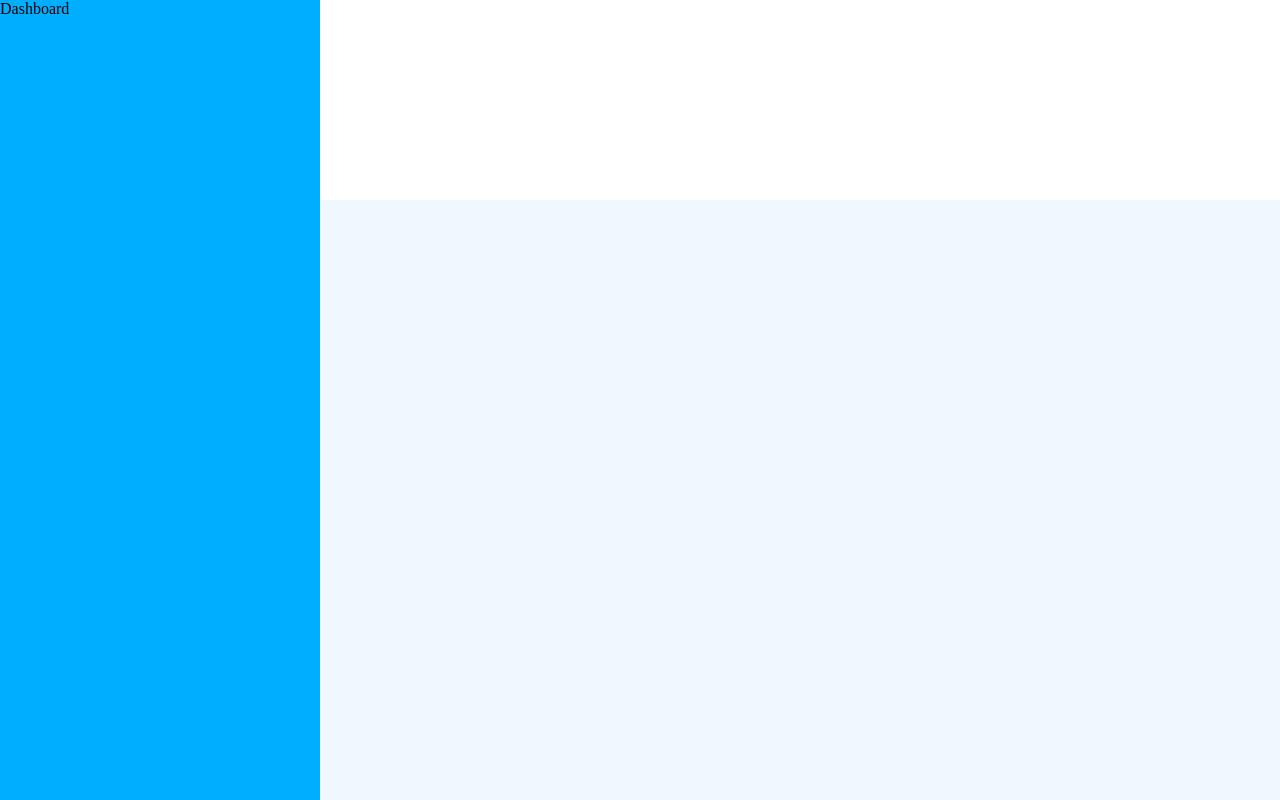
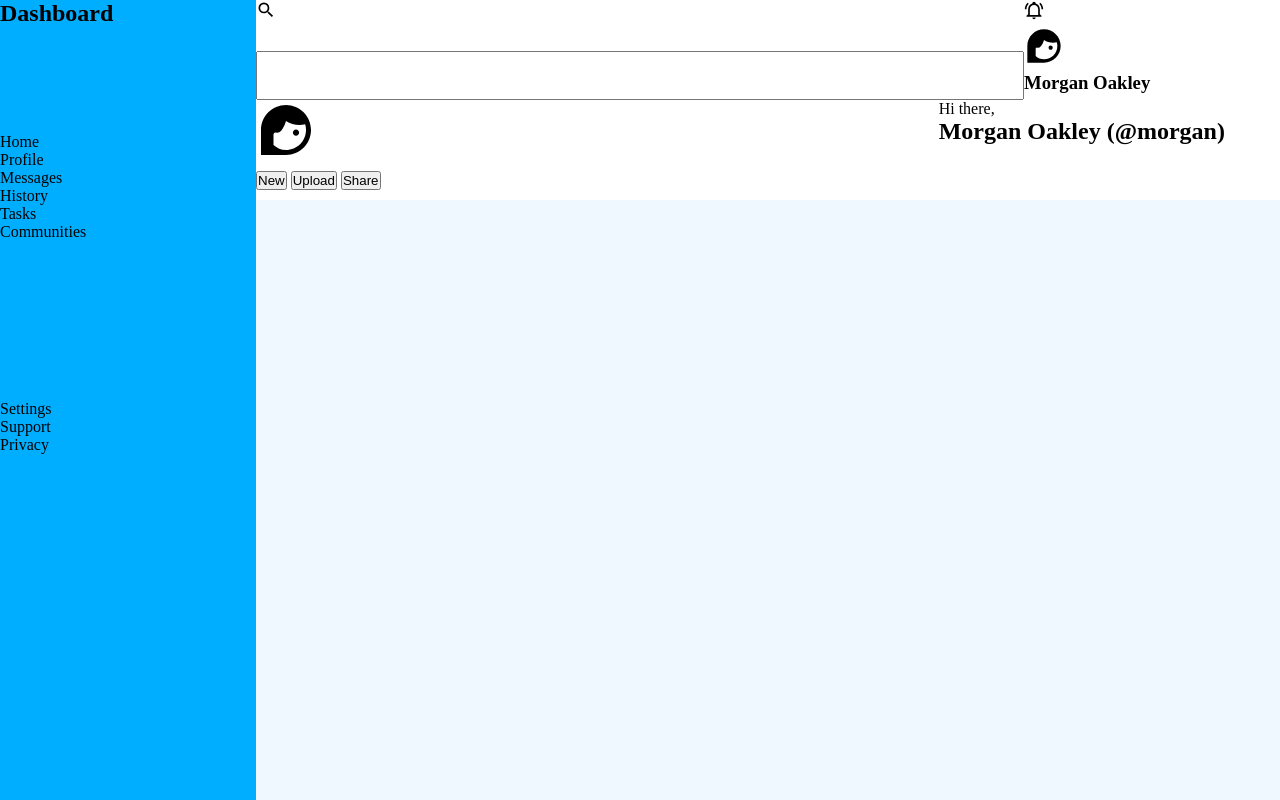
Before and after one commit to JLionPerez/odint-admin-dashboard, a plain HTML site: page index.html in a window 1280 px wide. Drawn offline with Linux system fonts and the light colour scheme.

Commit message:
Add header content

```diff
--- a/index.html
+++ b/index.html
@@ -9,11 +9,55 @@
 <body>
     <div class="container">
         <div class="header">
+            <div class="searchbar">
+                <div class="top_bar">
+                    <div class="top_left">
+                        <img src="magnify.svg" width="20" height="20">
+                        <input type="text">
+                    </div>
+                    <div class="top_right">
+                        <img src="bell-ring-outline.svg" width="20" height="20">
+                        <img src="face-woman-profile.svg" width="40" height="40">
+                        <h3>Morgan Oakley</h3>
+                    </div>
 
+                </div>
+                <div class="bottom_bar">
+                    <img src="face-woman-profile.svg" width="60" height="60">
+                    <div class="profile_name">
+                        <p>Hi there,</p>
+                        <h2>Morgan Oakley (@morgan)</h2>
+                    </div>
+                    <div class="buttons">
+                        <button type="button">New</button>
+                        <button type="button">Upload</button>
+                        <button type="button">Share</button>
+                    </div>
+                </div>
+            </div>
         </div>
 
         <div class="sidebar">
-            <div>Dashboard</div>
+            <div class="dash_title">
+               <h2>Dashboard</h2>
+            </div>
+            <div class="quick_links">
+                <ul>
+                    <li>Home</li>
+                    <li>Profile</li>
+                    <li>Messages</li>
+                    <li>History</li>
+                    <li>Tasks</li>
+                    <li>Communities</li>
+                </ul>
+            </div>
+            <div class="options">
+                <ul>
+                    <li>Settings</li>
+                    <li>Support</li>
+                    <li>Privacy</li>
+                </ul>
+            </div>
         </div>
 
         <div class="main-content">
--- a/style.css
+++ b/style.css
@@ -6,13 +6,13 @@
 .container,
 .header,
 .sidebar,
-.main-content {
+.main-content,
+.searchbar {
     display: grid;
-    /* border: 1px solid black */
 }
 
 .container {
-    grid-template-columns: 1fr 3fr;
+    grid-template-columns: 1fr 4fr;
     grid-template-rows: 1fr 3fr;
     height: 100vh;
     background-color: aliceblue;
@@ -28,4 +28,27 @@
     background-color: rgb(0, 174, 255);
     grid-column: 1 / 2;
     grid-row: 1 / 3;
+    grid-template-rows: 1fr 2fr 3fr;
 }
+
+.searchbar {
+    grid-template-rows: 1fr 1fr;
+}
+
+.top_bar {
+    display: grid;
+    grid-template-columns: 3fr 1fr;
+}
+
+.top_left {
+    display: grid;
+}
+
+.top_right {
+    display: grid;
+}
+
+.bottom_bar {
+    display: grid;
+    grid-template-columns: 2fr 1fr;
+}
```
Also changed, not shown: bell-ring-outline.svg (added), face-woman-profile.svg (added), magnify.svg (added).
